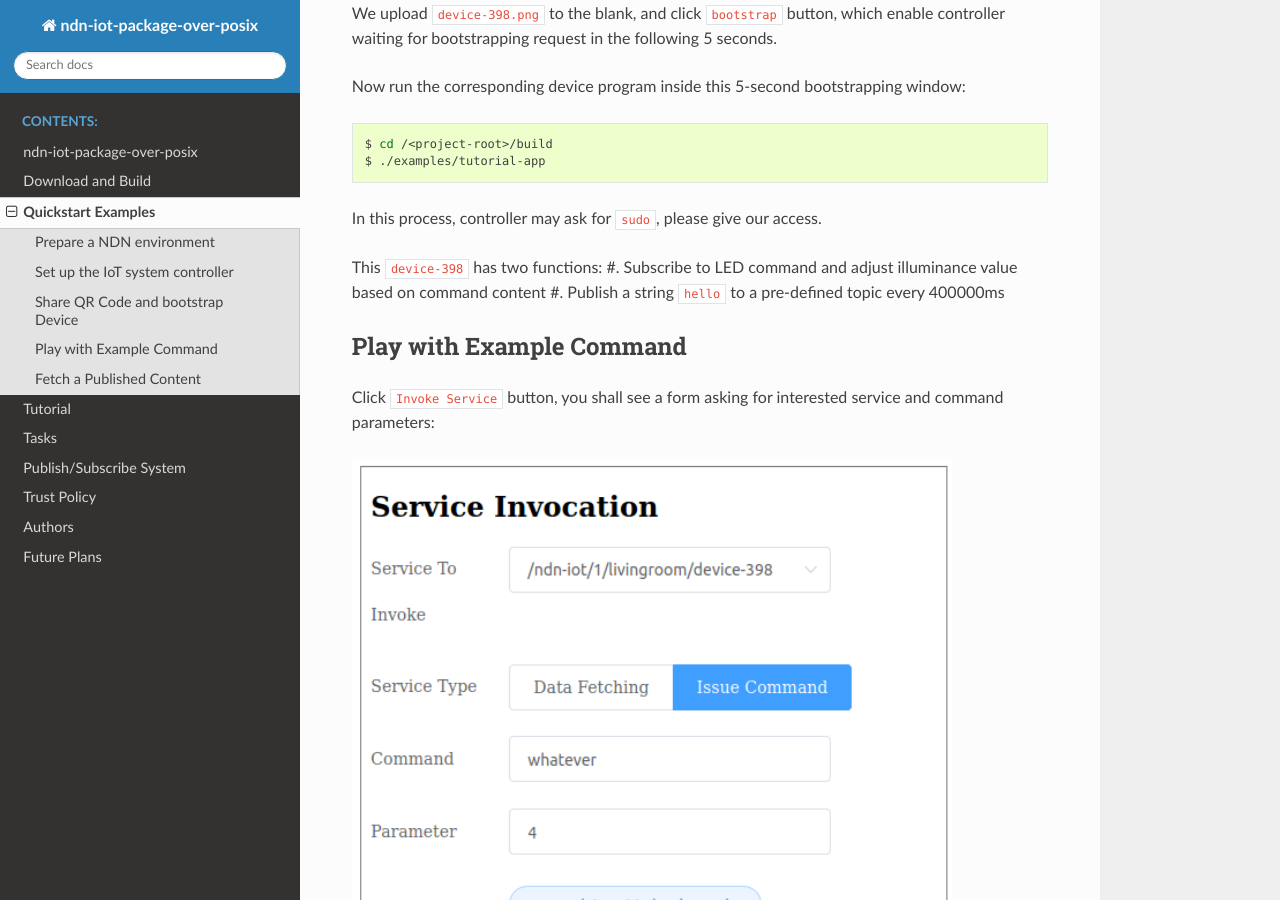
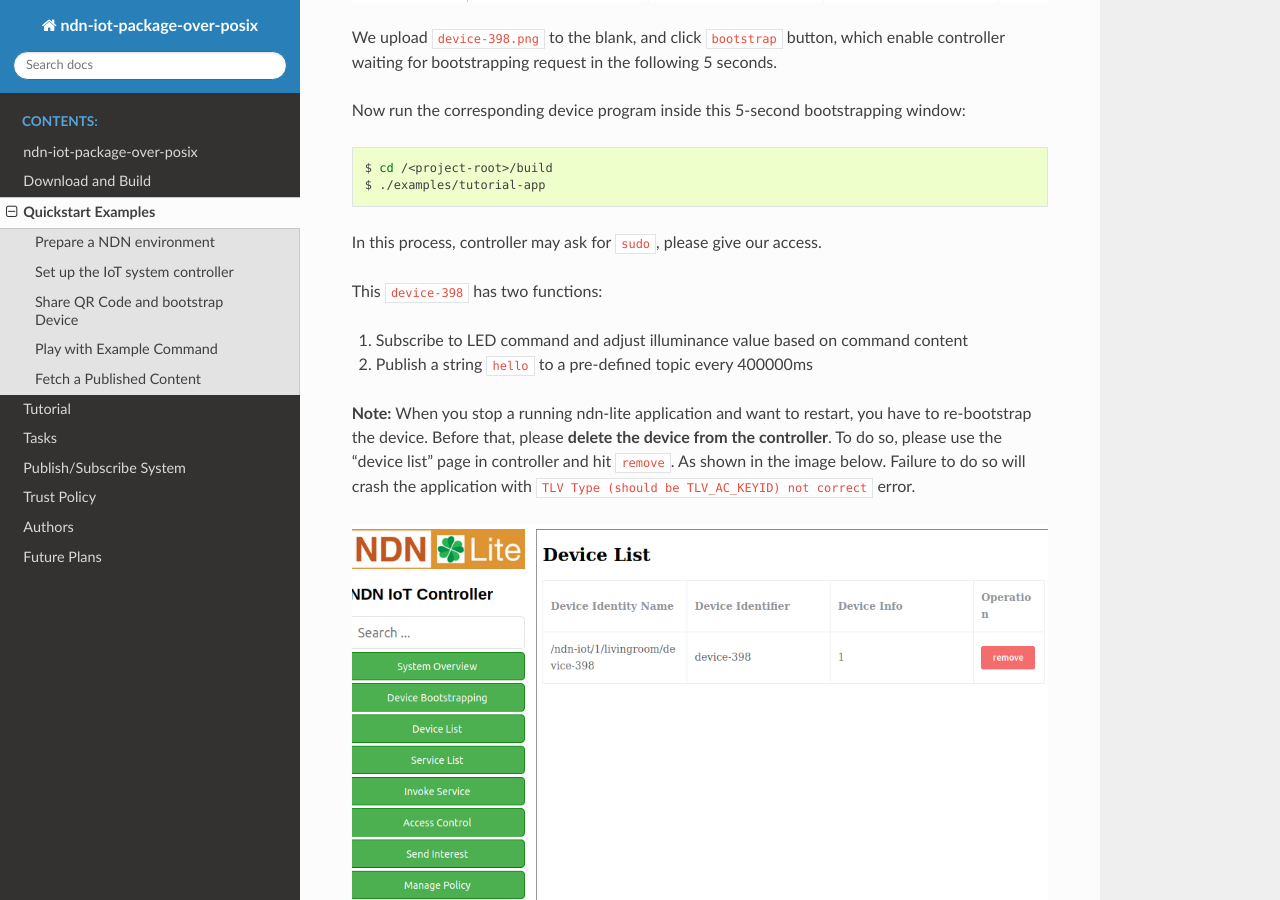
Before and after one commit to named-data-iot/ndn-iot-package-over-posix, a Sphinx documentation site: the page built from docs/src/examples.rst, in a window 1280 px wide and 900 px high, scrolled down 1690 px. Built offline with Sphinx 7.4.7 and the Read the Docs theme 2.0.0, drawn with Linux system fonts in a browser that asks for light colours; some of the changed text lies outside the part shown.

Commit message:
doc to promote docker image and TLV type error solution

```diff
--- a/docs/src/examples.rst
+++ b/docs/src/examples.rst
@@ -1,7 +1,7 @@
 Quickstart Examples
 ========
 
-The ndn-lite-docker-image_ has NFD and IoT System Controller pre-installed.
+The ndn-lite-docker-image_ has NFD and IoT System Controller pre-installed. It is **highely recommanded** to use it to save time.
 If it's used as your development environment, please skip to `Share QR Code and bootstrap Device`_.
 
 .. _ndn-lite-docker-image: install.html#docker-image
@@ -89,8 +89,16 @@
 In this process, controller may ask for ``sudo``, please give our access.
 
 This ``device-398`` has two functions:
+
 #. Subscribe to LED command and adjust illuminance value based on command content
 #. Publish a string ``hello`` to a pre-defined topic every 400000ms
+
+**Note:** When you stop a running ndn-lite application and want to restart, you have to re-bootstrap the device. Before that, please **delete the device from the controller**. To do so, please use the "device list" page in controller and hit ``remove``. As shown in the image below.
+Failure to do so will crash the application with ``TLV Type (should be TLV_AC_KEYID) not correct`` error.
+
+.. image:: images/delete_device.png
+  :width: 800
+  :alt: The device list UI
 
 Play with Example Command
 --------------
```
Also changed, not shown: docs/src/install.rst (+32 -30 lines), docs/src/images/delete_device.png (added).
